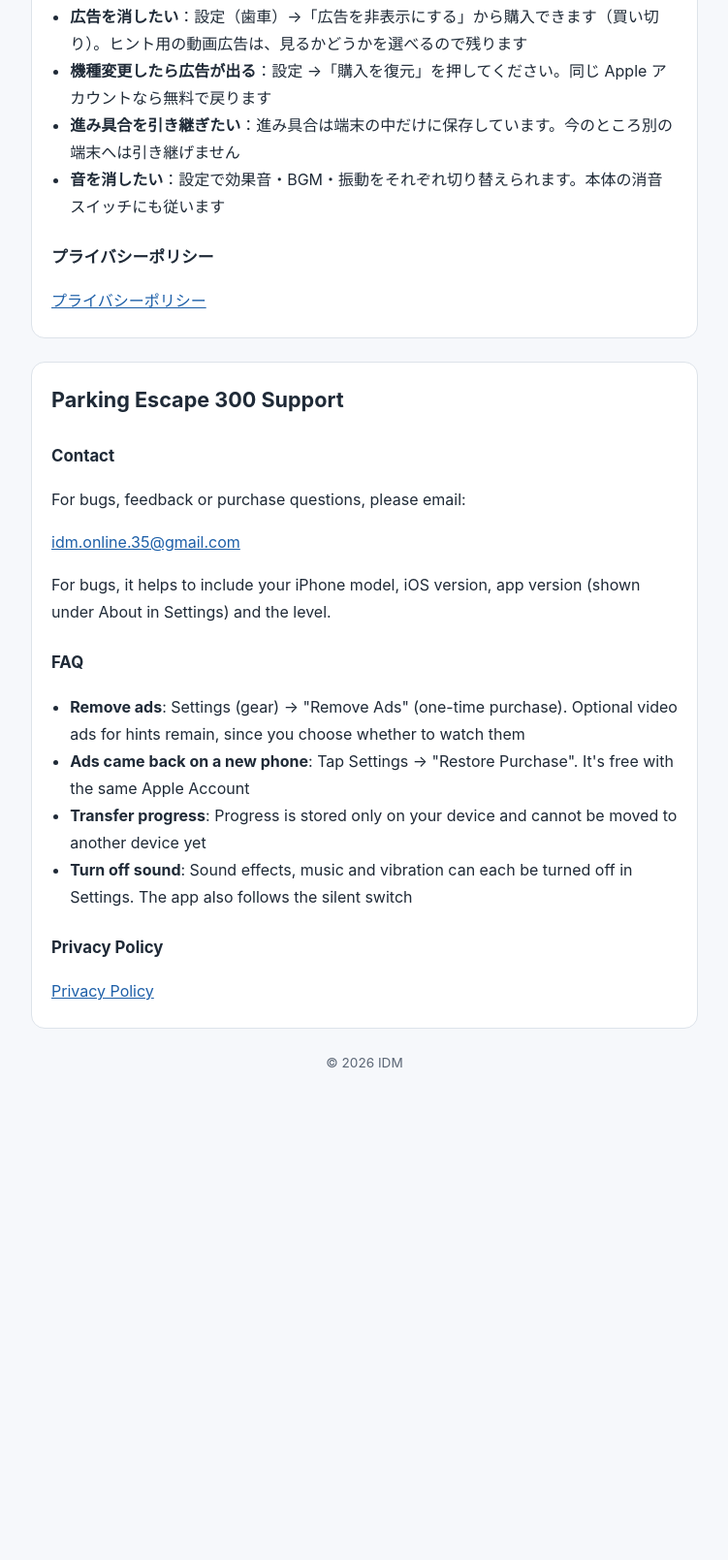
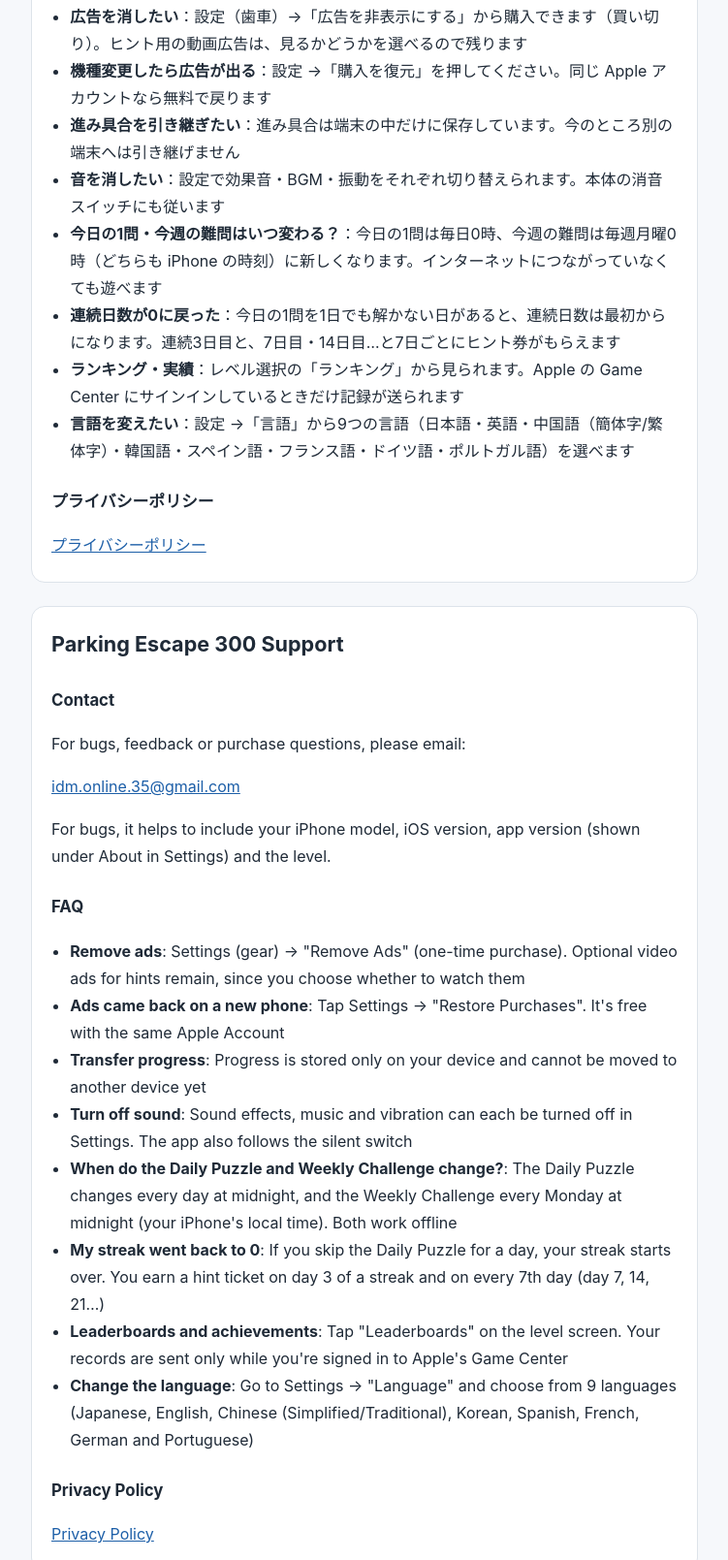
Before and after one commit to pixelnest-731/pixelnest-731.github.io, a plain HTML site: page index.html in a window 1280 px wide. Shown: the part 407-2016 px from the top of the page at 97% size, without its empty margins (264-1015 px from the left). Before the commit the page ends 1580 px from the top, so only its background shows below. Drawn offline with Linux system fonts and the light colour scheme.

Commit message:
Support page: new FAQ (daily/weekly, streaks, leaderboards, languages); fix Restore Purchases

```diff
--- a/index.html
+++ b/index.html
@@ -22,6 +22,10 @@ footer{color:var(--muted);font-size:.85rem;text-align:center}
 <li><strong>機種変更したら広告が出る</strong>：設定 →「購入を復元」を押してください。同じ Apple アカウントなら無料で戻ります</li>
 <li><strong>進み具合を引き継ぎたい</strong>：進み具合は端末の中だけに保存しています。今のところ別の端末へは引き継げません</li>
 <li><strong>音を消したい</strong>：設定で効果音・BGM・振動をそれぞれ切り替えられます。本体の消音スイッチにも従います</li>
+<li><strong>今日の1問・今週の難問はいつ変わる？</strong>：今日の1問は毎日0時、今週の難問は毎週月曜0時（どちらも iPhone の時刻）に新しくなります。インターネットにつながっていなくても遊べます</li>
+<li><strong>連続日数が0に戻った</strong>：今日の1問を1日でも解かない日があると、連続日数は最初からになります。連続3日目と、7日目・14日目…と7日ごとにヒント券がもらえます</li>
+<li><strong>ランキング・実績</strong>：レベル選択の「ランキング」から見られます。Apple の Game Center にサインインしているときだけ記録が送られます</li>
+<li><strong>言語を変えたい</strong>：設定 →「言語」から9つの言語（日本語・英語・中国語（簡体字/繁体字）・韓国語・スペイン語・フランス語・ドイツ語・ポルトガル語）を選べます</li>
 </ul>
 <h2>プライバシーポリシー</h2>
 <p><a href="privacy.html">プライバシーポリシー</a></p></article>
@@ -33,9 +37,13 @@ footer{color:var(--muted);font-size:.85rem;text-align:center}
 <h2>FAQ</h2>
 <ul>
 <li><strong>Remove ads</strong>: Settings (gear) → &quot;Remove Ads&quot; (one-time purchase). Optional video ads for hints remain, since you choose whether to watch them</li>
-<li><strong>Ads came back on a new phone</strong>: Tap Settings → &quot;Restore Purchase&quot;. It&#x27;s free with the same Apple Account</li>
+<li><strong>Ads came back on a new phone</strong>: Tap Settings → &quot;Restore Purchases&quot;. It&#x27;s free with the same Apple Account</li>
 <li><strong>Transfer progress</strong>: Progress is stored only on your device and cannot be moved to another device yet</li>
 <li><strong>Turn off sound</strong>: Sound effects, music and vibration can each be turned off in Settings. The app also follows the silent switch</li>
+<li><strong>When do the Daily Puzzle and Weekly Challenge change?</strong>: The Daily Puzzle changes every day at midnight, and the Weekly Challenge every Monday at midnight (your iPhone&#x27;s local time). Both work offline</li>
+<li><strong>My streak went back to 0</strong>: If you skip the Daily Puzzle for a day, your streak starts over. You earn a hint ticket on day 3 of a streak and on every 7th day (day 7, 14, 21…)</li>
+<li><strong>Leaderboards and achievements</strong>: Tap &quot;Leaderboards&quot; on the level screen. Your records are sent only while you&#x27;re signed in to Apple&#x27;s Game Center</li>
+<li><strong>Change the language</strong>: Go to Settings → &quot;Language&quot; and choose from 9 languages (Japanese, English, Chinese (Simplified/Traditional), Korean, Spanish, French, German and Portuguese)</li>
 </ul>
 <h2>Privacy Policy</h2>
 <p><a href="privacy.html">Privacy Policy</a></p></article>
```
